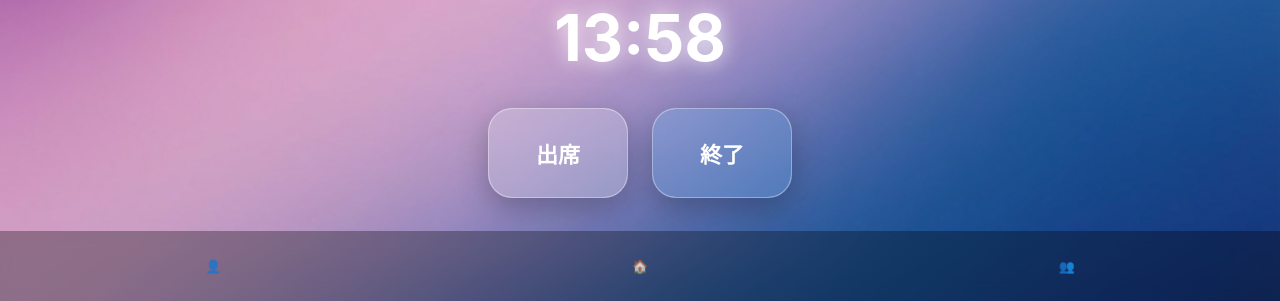
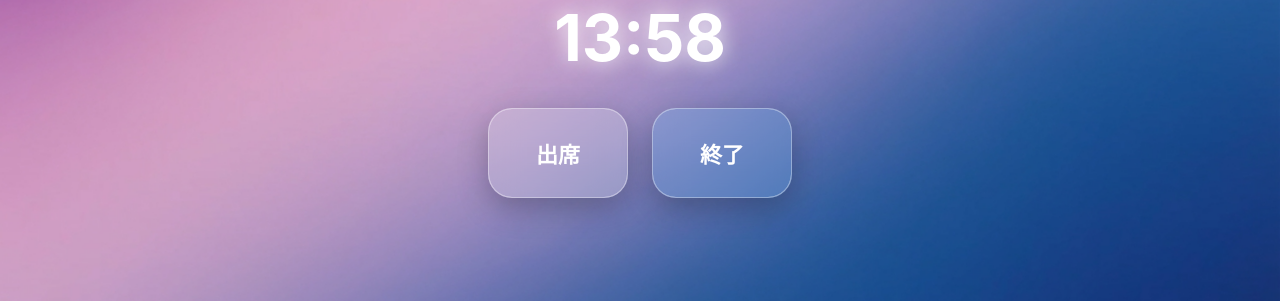
Before and after one commit to heatshub/attendance-app, a Flask app: page / in a window 1280 px wide. Shown: the part 499-800 px from the top of the page. Run offline with Flask 3, Linux system fonts and the light colour scheme; a user stored in the database is signed in; data that the repository does not hold is empty; parts of the project's set-up code (start-up, migrations or seed data) failed here and were passed over; some libraries are stand-ins or nearby versions.

Commit message:
delete tab

```diff
--- a/templates/home.html
+++ b/templates/home.html
@@ -290,11 +290,7 @@
 
 
     <!-- タブバー -->
-    <div class="tabbar">
-        <div class="tab">👤</div>
-        <div class="tab">🏠</div>
-        <div class="tab">👥</div>
-    </div>
+
 
 </body>
 </html>
```
